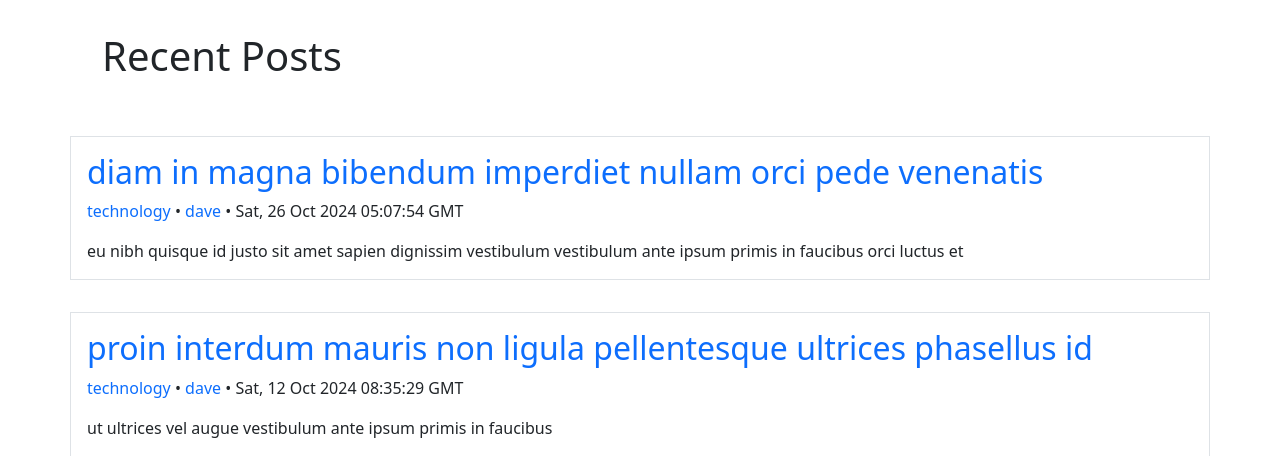
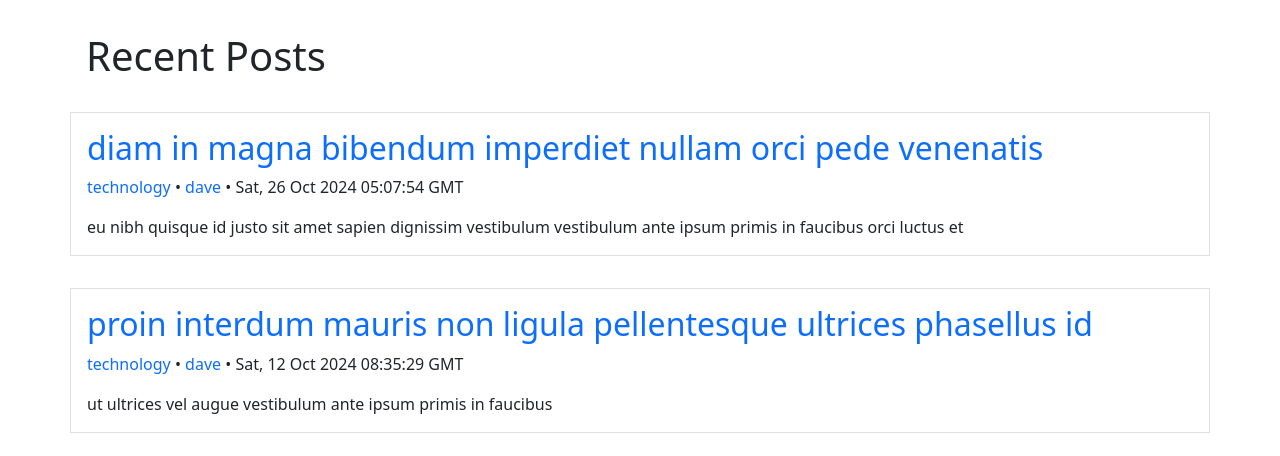
Before and after one commit to luke-hamann/stc-cis-241-final-project, a PHP site: page / in a window 1280 px wide. Shown: the part 56-512 px from the top of the page. Run offline with PHP 8.4, Linux system fonts and the light colour scheme; data comes from the database, SQL or seed files in the repository.

Commit message:
Fix home page layout

```diff
--- a/views/home/home.php
+++ b/views/home/home.php
@@ -1,14 +1,12 @@
 <?php include('./views/shared/header.php'); ?>
 
 <div class="row">
-    <div class="p-3 m-3">
-        <h1>Recent Posts</h1>
-        <?php if (isset($model->currentUser)) : ?>
-            <p>
-                <a href="?action=new" class="btn btn-primary">&plus; New Post</a>
-            </p>
-        <?php endif; ?>
-    </div>
+    <h1 class="p-3 mt-3 mb-0">Recent Posts</h1>
+    <?php if (isset($model->currentUser)) : ?>
+        <div class="p-3">
+            <a href="?action=new" class="btn btn-primary">&plus; New Post</a>
+        </div>
+    <?php endif; ?>
     <?php foreach ($model->posts as $post) : ?>
         <?php include('./views/shared/post.php'); ?>
     <?php endforeach; ?>
```
